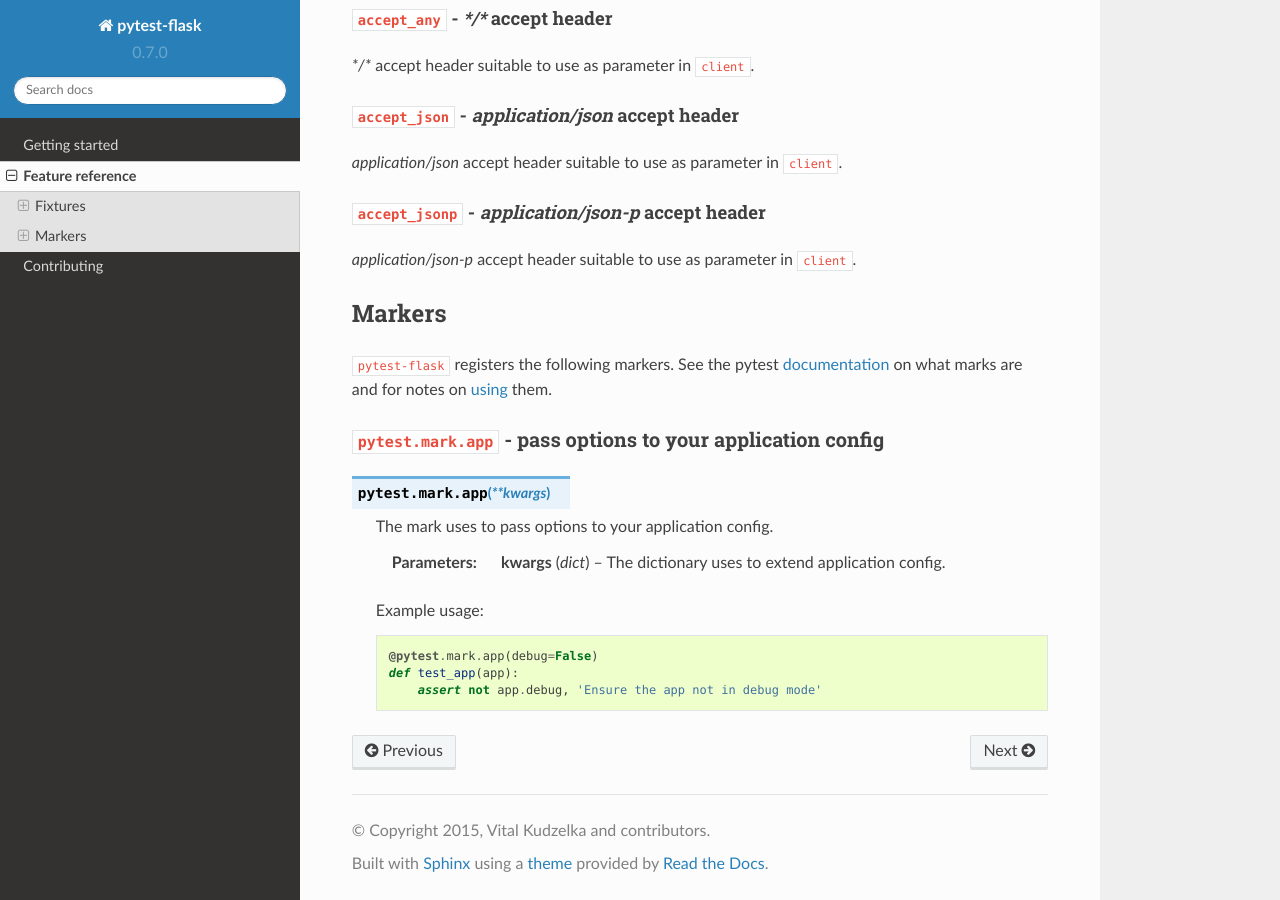
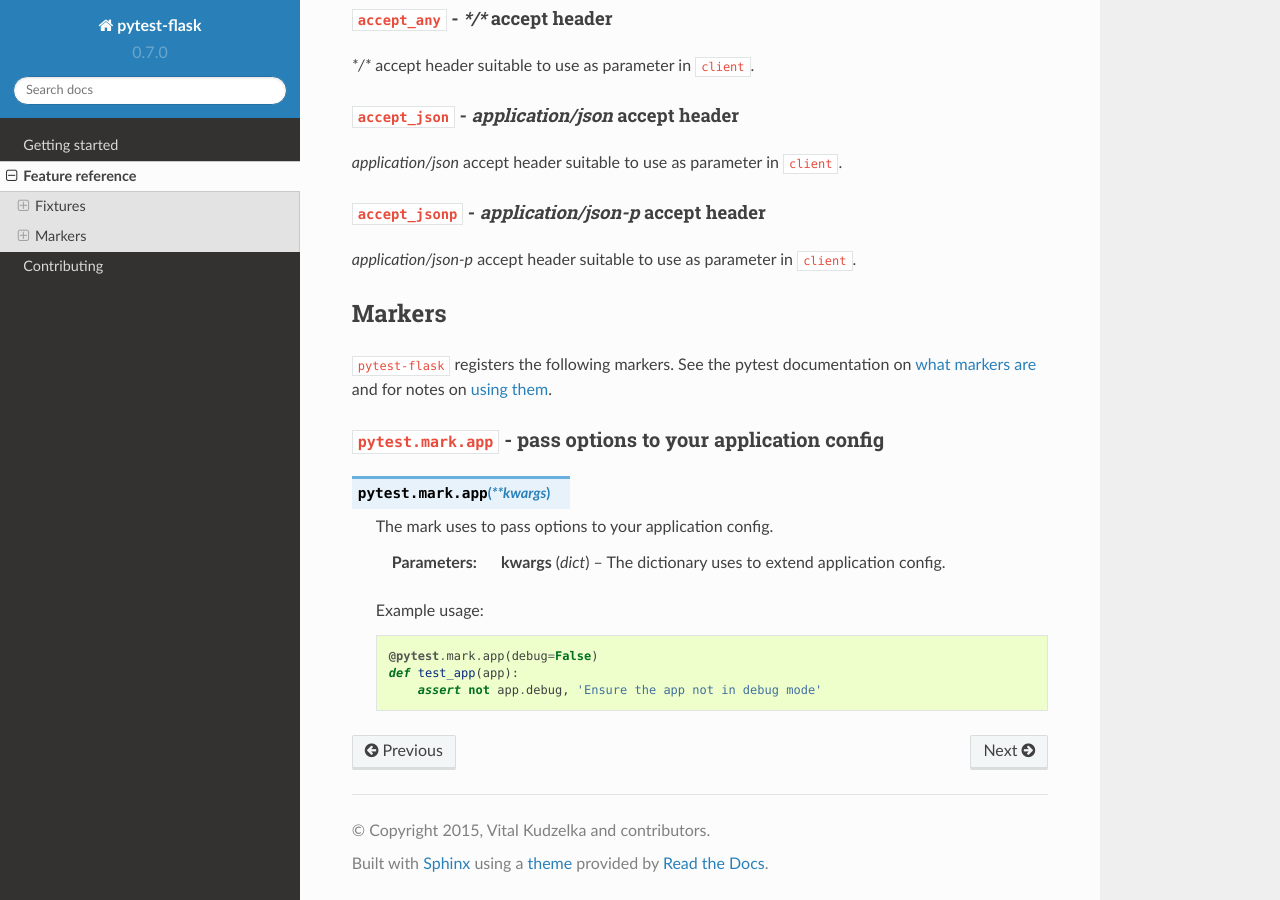
Before and after one commit to pytest-dev/pytest-flask, a Sphinx documentation site: the page built from docs/features.rst, in a window 1280 px wide and 900 px high, scrolled down 2995 px. Built offline with Sphinx 7.4.7 and the Read the Docs theme 2.0.0, drawn with Linux system fonts in a browser that asks for light colours.

Commit message:
Refine note about pytest markers

```diff
--- a/docs/features.rst
+++ b/docs/features.rst
@@ -186,8 +186,8 @@
 Markers
 -------
 
-``pytest-flask`` registers the following markers. See the pytest
-documentation_ on what marks are and for notes on using_ them.
+``pytest-flask`` registers the following markers. See the pytest documentation
+on `what markers are`_ and for notes on `using them`_.
 
 
 ``pytest.mark.app`` - pass options to your application config
@@ -215,5 +215,5 @@
 .. _flask.Flask.test_client: http://flask.pocoo.org/docs/latest/api/#flask.Flask.test_client
 .. _flask.Config: http://flask.pocoo.org/docs/latest/api/#flask.Config
 .. _Selenium: http://www.seleniumhq.org
-.. _documentation: http://pytest.org/latest/mark.html
-.. _using: http://pytest.org/latest/example/markers.html#marking-whole-classes-or-modules
+.. _what markers are: http://pytest.org/latest/mark.html
+.. _using them: http://pytest.org/latest/example/markers.html#marking-whole-classes-or-modules
```
